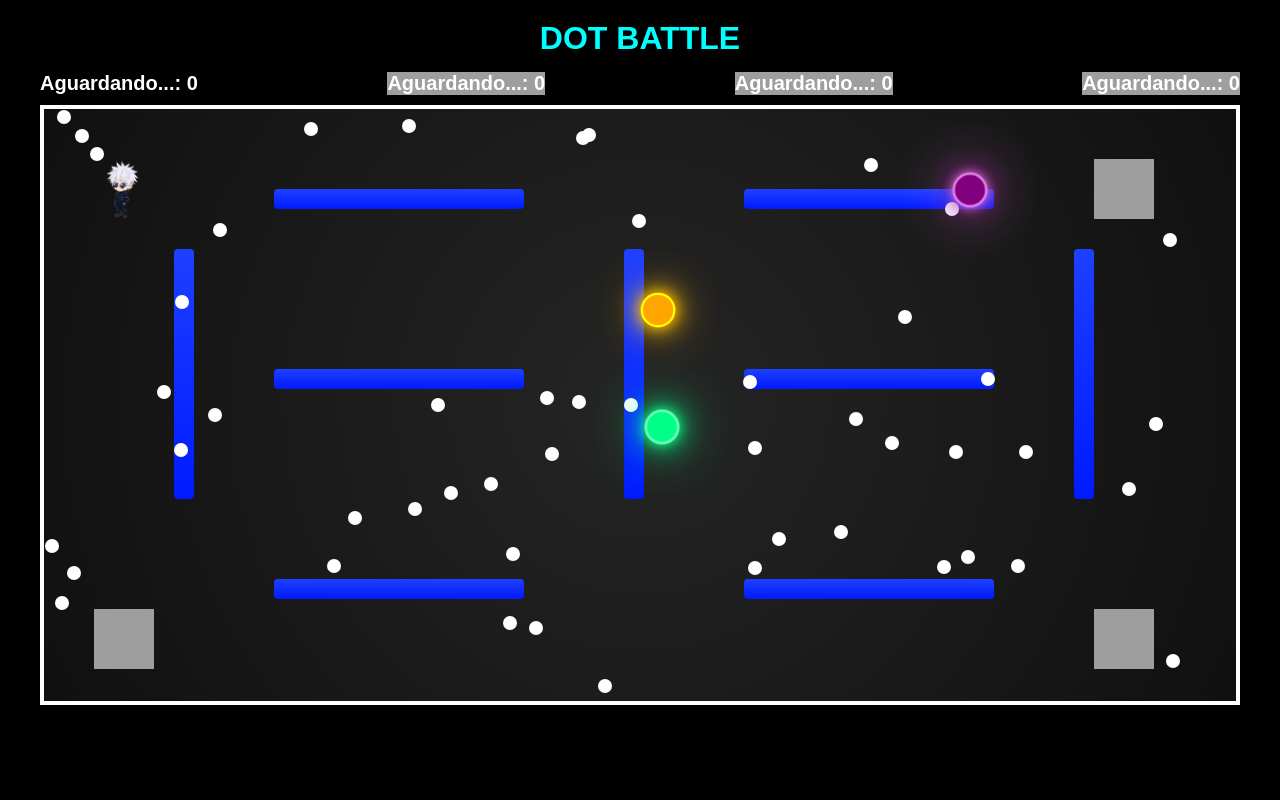
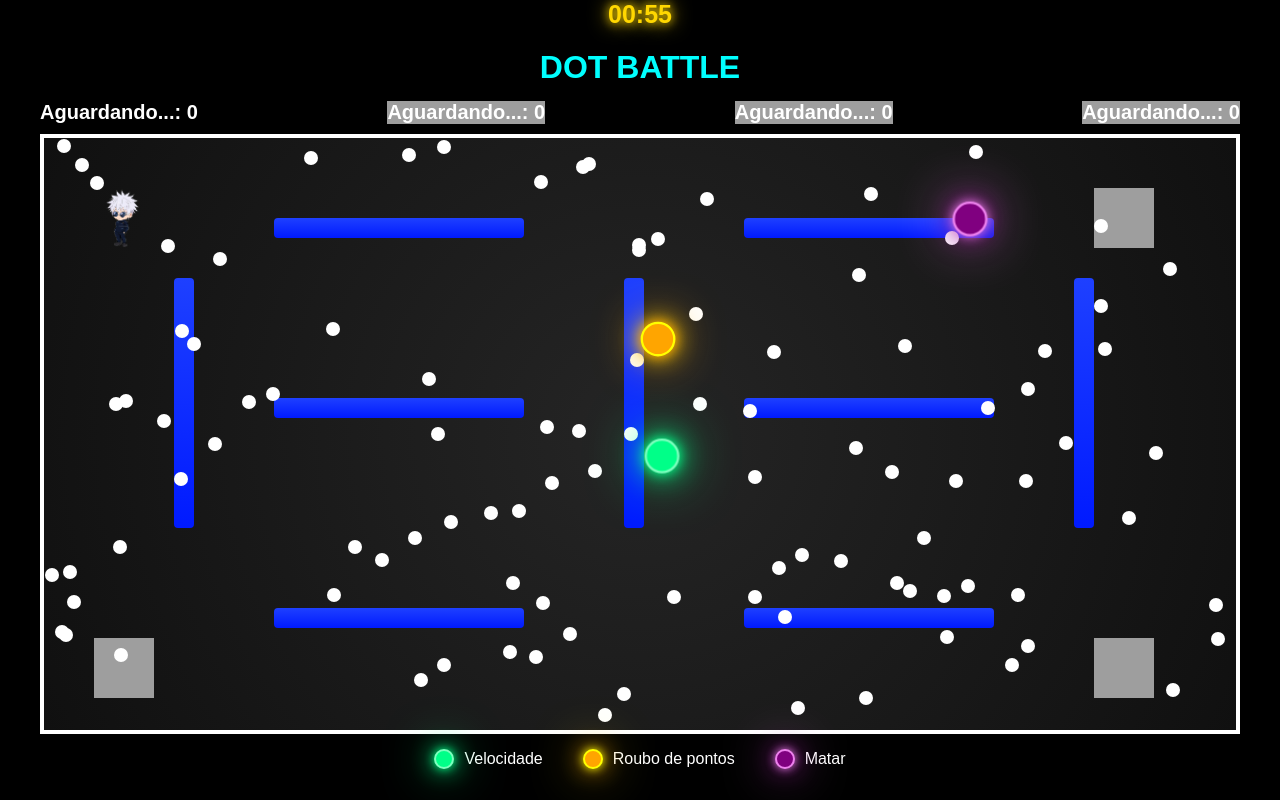
Before and after one commit to zenpedrokai-maker/dotbattle, a website: page public/index.html in a window 1280 px wide. Drawn offline with nearby package versions, Linux system fonts and the light colour scheme; no server answers; grey boxes are pictures that could not be loaded.

```diff
--- a/public/index.html
+++ b/public/index.html
@@ -7,6 +7,8 @@
   <meta name="viewport" content="width=device-width, initial-scale=1.0"/>
 
   <title>Dot Battle</title>
+
+  <div id="timer">01:00</div>
 
   <link rel="stylesheet" href="style.css">
 </head>
@@ -49,6 +51,9 @@
     <div class="player amarelo" id="player4"></div>
 
 
+
+
+
    <!-- TOPO -->
 
 <div class="wall horizontal" style="left:230px; top:80px;"></div>
@@ -79,6 +84,28 @@
 
   </div>
 
+
+  	<div class="legenda">
+
+    <div class="item-legenda">
+        <div class="speed-power mini"></div>
+        <span>Velocidade</span>
+    </div>
+
+    <div class="item-legenda">
+        <div class="steal-power mini"></div>
+        <span>Roubo de pontos</span>
+    </div>
+
+    <div class="item-legenda">
+        <div class="kill-power mini"></div>
+        <span>Matar</span>
+    </div>
+
+</div>
+
+
+
 <div id="ranking"></div>
 
 <script src="/socket.io/socket.io.js"></script>
--- a/public/script.js
+++ b/public/script.js
@@ -76,7 +76,7 @@
 // BOLINHAS
 
 
-for(let i = 0; i < 50; i++){
+for(let i = 0; i < 100; i++){
 
     const dot = document.createElement("div");
 
@@ -952,3 +952,44 @@
 verificarVitoria();
 
 });
+
+
+
+let tempo = 60;
+
+const timer = document.getElementById("timer");
+
+const cronometro = setInterval(() => {
+
+    tempo--;
+
+    let minutos = Math.floor(tempo / 60);
+    let segundos = tempo % 60;
+
+    timer.textContent =
+        String(minutos).padStart(2, "0") +
+        ":" +
+        String(segundos).padStart(2, "0");
+
+    if(tempo <= 0){
+
+        clearInterval(cronometro);
+
+        finalizarPartida();
+
+    }
+
+}, 1000);
+
+function finalizarPartida(){
+
+    const ranking = [
+        { nome: document.getElementById("nome1").textContent, pontos: score1 },
+        { nome: document.getElementById("nome2").textContent, pontos: score2 },
+        { nome: document.getElementById("nome3").textContent, pontos: score3 },
+        { nome: document.getElementById("nome4").textContent, pontos: score4 }
+    ];
+
+    socket.emit("fimDeJogo", ranking);
+
+}
--- a/public/style.css
+++ b/public/style.css
@@ -367,3 +367,45 @@
 
     font-size:24px;
 }
+
+
+.legenda{
+    width:1200px;
+
+    display:flex;
+    justify-content:center;
+    gap:40px;
+
+    margin-top:15px;
+
+    color:white;
+    font-size:16px;
+}
+
+.item-legenda{
+    display:flex;
+    align-items:center;
+    gap:10px;
+}
+
+.mini{
+    width:20px !important;
+    height:20px !important;
+
+    position:static !important;
+
+    animation:none !important;
+}
+
+#timer{
+    text-align:center;
+    font-size:25px;
+    font-weight:bold;
+    color:gold;
+
+
+
+    text-shadow:
+    0 0 10px gold,
+    0 0 20px gold;
+}
```
